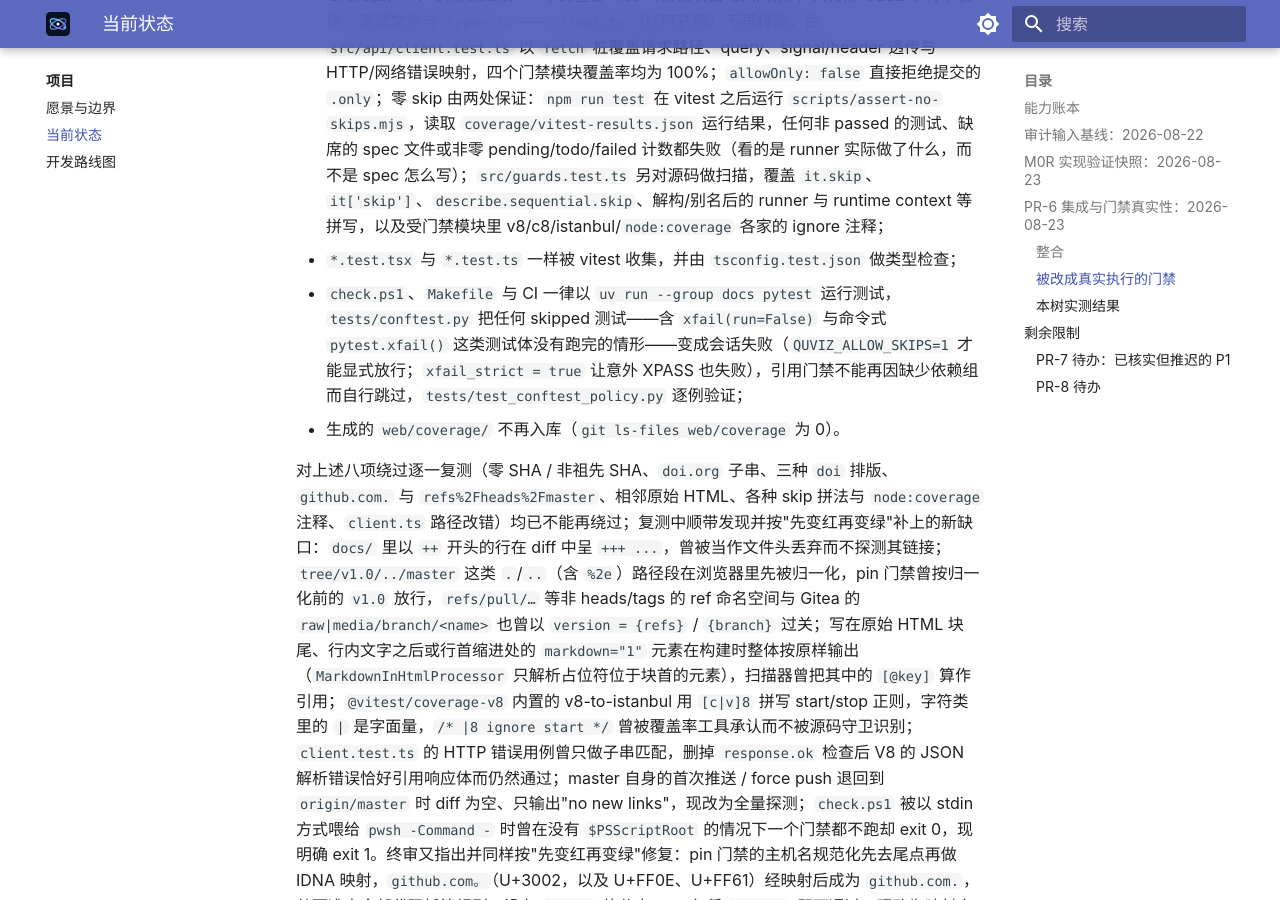
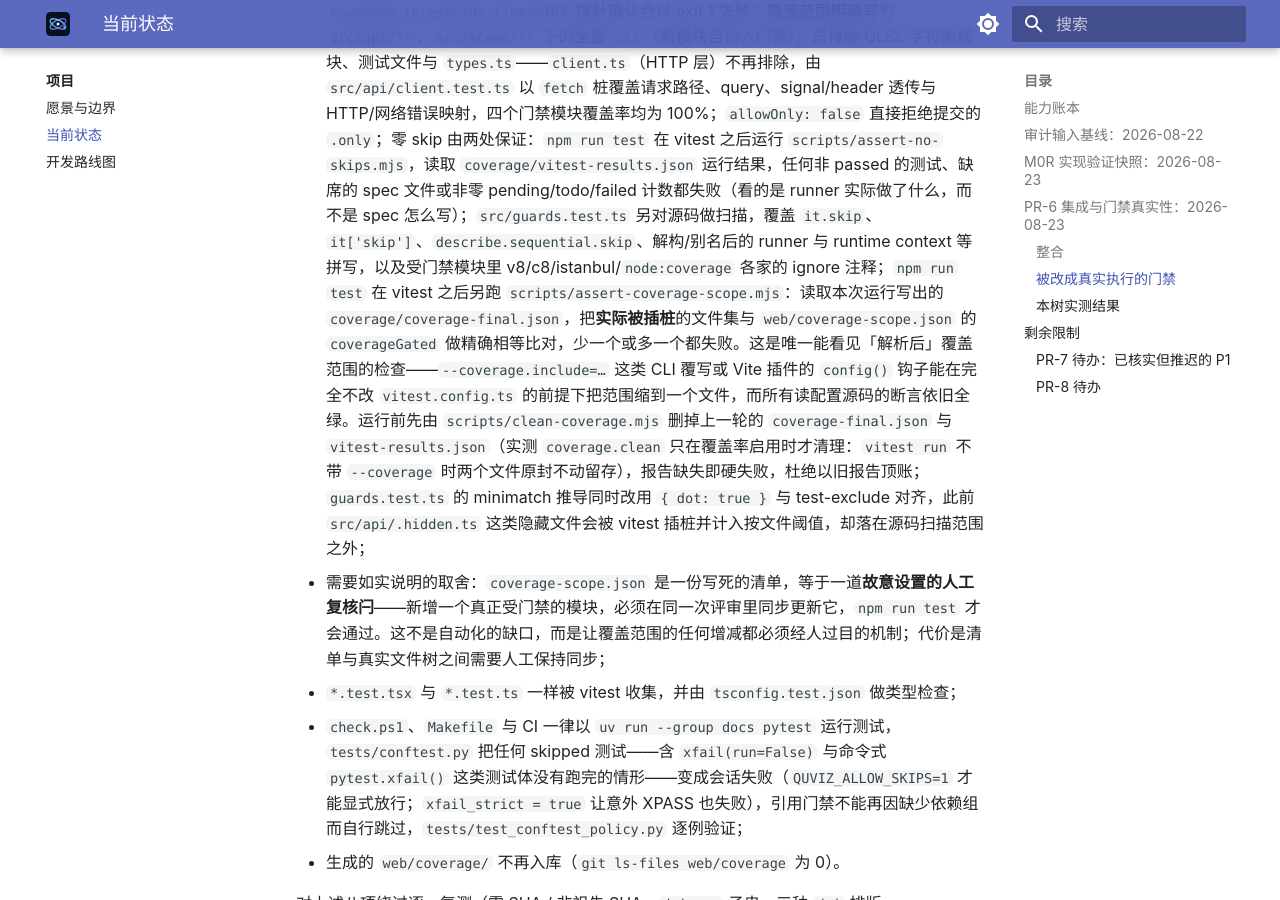
Before and after one commit to longwarriors/Atmoic-quantum-visualization, an MkDocs documentation site: the page built from docs/project/status.md, in a window 1280 px wide and 900 px high, scrolled down 4580 px. Built offline with MkDocs 1.6.1 and Material for MkDocs 9.7.7, drawn with Linux system fonts in a browser that asks for light colours; some of the changed text lies outside the part shown.

Commit message:
docs(status): record the measured counts and the coverage-scope latch
Both places that carry vitest counts were stale (178 total / guards 82); the
measured run is 191 total, guards 95. Also states what the new post-run gate
checks, that coverage.clean only fires when coverage is enabled (which is why
clean-coverage.mjs exists), and -- honestly -- that coverage-scope.json is a
deliberate human-review latch: a genuinely new gated module does not pass
`npm run test` until the manifest is updated in the same reviewed change.

Claude-Session: https://claude.ai/code/session_01EqzMdWUVy5DLF4HdQk5bbC

```diff
--- a/docs/project/status.md
+++ b/docs/project/status.md
@@ -17,7 +17,7 @@
 | $sp^3$ 系数与四面体方向 | 正交性与方向测试通过 | 尚不是完整点群/SALC 系统，未接入 UI |
 | 1D 网格契约 | 坐标、间距和边界测试通过 | 还没有 TISE/TDSE 求解器 |
 | HTTP API 与 QVPC/1 | API、二进制与 OpenAPI schema 测试通过 | 点云 binary 与 metadata 使用同参数 sidecar 请求 |
-| React/Three.js 场景 | 生产构建通过；QVPC/1 parser、HTTP client、相位色轮与测试套件自检的 vitest 单测（178 项）带强制覆盖率门槛，运行结果经 `assert-no-skips` 核对为零 skip；2pz、3dz² 浏览器视觉复核通过 | 视觉回归仍是人工检查（PR-8）；主 bundle 1,203 kB（gzip 329 kB）尚待拆分 |
+| React/Three.js 场景 | 生产构建通过；QVPC/1 parser、HTTP client、相位色轮与测试套件自检的 vitest 单测（191 项）带强制覆盖率门槛，运行结果经 `assert-no-skips` 核对为零 skip、经 `assert-coverage-scope` 核对本次实际插桩的文件集与 `coverage-scope.json` 完全一致；2pz、3dz² 浏览器视觉复核通过 | 视觉回归仍是人工检查（PR-8）；主 bundle 1,203 kB（gzip 329 kB）尚待拆分 |
 | 引用与 MkDocs | 引用键、orphan 条目、`source-audit` 条目的 commit/SHA/URL 一致性、生成索引、Markdown 字节级完整性与 strict build 受门禁保护；新增链接由 CI 在每次 pull request 与 push 上探测（首次推送 / force push 退回到与 `origin/master` 的合并基；`references.bib` 按解析后的条目比较，不靠行 diff） | 链接探测需要网络，本地 `check.ps1` / `make check` 不含；已存在外链的腐烂只由每周扫描发现；引用内容漂移没有任何检查 |
 
 ## 审计输入基线：2026-08-22
@@ -66,7 +66,8 @@ P0 解析门禁、概率流 representation、M1 解析叠加态、引用系统
 - **新增**的 URL/DOI 由 CI 的 `changed-links` 作业探测，除已知 bot 过滤站点（`BOT_HOSTS`）的 BLOCKED 与 HTTP 429 外任何非 OK 结果都失败——429 是限流，只说明探测被限速，不是对链接本身的判定；`BOT_HOSTS` 只按规范化后的主机名（或其子域）匹配，不再是对整个 URL 的子串测试，路径或查询串里出现站点名不能换来 BLOCKED 放行；`references.bib` 的新增目标由合并基与 HEAD 两份解析后的 bibliography 逐条目比较得出（单行条目、与其他字段同行或换行续写的 `doi` 都被看见），`docs/` 仍按行 diff 提取；该作业在每次 pull request（基准为目标分支）与 push（基准为推送前的提交）上运行，分支首次推送或 force push 使 `github.event.before` 为零 SHA 或不是 HEAD 的祖先时，退回到与 `origin/master` 的合并基而不再跳过——此前这两种情形会静默跳过探测；若该基准已包含 HEAD（master 自身的首次推送或 force push，`origin/master` 即 HEAD，此前会以"no new links"空跑）或 checkout 没有 `origin/master`（此前跳过），则改为全量探测 `references.bib` 的每个 URL/DOI，作业里没有任何一步会被跳过；`tests/test_check_script.py` 从 `ci.yml` 读出基准解析与探测两步的脚本在一次性仓库和 stub `uv` 上逐例执行。探测需要网络，仍不在本地 `check.ps1` / `make check` 内；每周全量扫描对 SUSPECT 不再放行；
 - `check.ps1` 启动时 `Push-Location` 到脚本自身所在的仓库根目录（并打印该路径），所有 Python/文档与 npm 步骤都在这一棵树上执行，`try/finally` 保证退出时恢复调用者目录——此前 Python/文档步骤跑在调用者当前目录、npm 步骤跑在 `$PSScriptRoot`，从另一个 checkout 以绝对路径调用会对两棵不同的树各测一半并返回 0；`tests/test_check_script.py` 用打印工作目录的 `uv`/`npm` 桩从陌生目录实际运行该脚本来验证；
 - QVPC/1 parser 拒绝非零保留 flag，对缺失、为空或非数值的响应头明确抛错，并钉住黄金字节流的头部；
-- `npm run test` 执行 `vitest run --coverage`，`vitest.config.ts` 的覆盖率门槛（语句/函数/行 90%，分支 85%，按文件评估）被真正评估——用 `--coverage.thresholds.lines=101` 探针确认会以 exit 1 失败；覆盖范围明确写为 `src/api/**`、`src/scene/**` 下的全部 `.ts`（新模块自动入门禁），只排除 GLSL 字符串模块、测试文件与 `types.ts`——`client.ts`（HTTP 层）不再排除，由 `src/api/client.test.ts` 以 `fetch` 桩覆盖请求路径、query、signal/header 透传与 HTTP/网络错误映射，四个门禁模块覆盖率均为 100%；`allowOnly: false` 直接拒绝提交的 `.only`；零 skip 由两处保证：`npm run test` 在 vitest 之后运行 `scripts/assert-no-skips.mjs`，读取 `coverage/vitest-results.json` 运行结果，任何非 passed 的测试、缺席的 spec 文件或非零 pending/todo/failed 计数都失败（看的是 runner 实际做了什么，而不是 spec 怎么写）；`src/guards.test.ts` 另对源码做扫描，覆盖 `it.skip`、`it['skip']`、`describe.sequential.skip`、解构/别名后的 runner 与 runtime context 等拼写，以及受门禁模块里 v8/c8/istanbul/`node:coverage` 各家的 ignore 注释；
+- `npm run test` 执行 `vitest run --coverage`，`vitest.config.ts` 的覆盖率门槛（语句/函数/行 90%，分支 85%，按文件评估）被真正评估——用 `--coverage.thresholds.lines=101` 探针确认会以 exit 1 失败；覆盖范围明确写为 `src/api/**`、`src/scene/**` 下的全部 `.ts`（新模块自动入门禁），只排除 GLSL 字符串模块、测试文件与 `types.ts`——`client.ts`（HTTP 层）不再排除，由 `src/api/client.test.ts` 以 `fetch` 桩覆盖请求路径、query、signal/header 透传与 HTTP/网络错误映射，四个门禁模块覆盖率均为 100%；`allowOnly: false` 直接拒绝提交的 `.only`；零 skip 由两处保证：`npm run test` 在 vitest 之后运行 `scripts/assert-no-skips.mjs`，读取 `coverage/vitest-results.json` 运行结果，任何非 passed 的测试、缺席的 spec 文件或非零 pending/todo/failed 计数都失败（看的是 runner 实际做了什么，而不是 spec 怎么写）；`src/guards.test.ts` 另对源码做扫描，覆盖 `it.skip`、`it['skip']`、`describe.sequential.skip`、解构/别名后的 runner 与 runtime context 等拼写，以及受门禁模块里 v8/c8/istanbul/`node:coverage` 各家的 ignore 注释；`npm run test` 在 vitest 之后另跑 `scripts/assert-coverage-scope.mjs`：读取本次运行写出的 `coverage/coverage-final.json`，把**实际被插桩**的文件集与 `web/coverage-scope.json` 的 `coverageGated` 做精确相等比对，少一个或多一个都失败。这是唯一能看见「解析后」覆盖范围的检查——`--coverage.include=…` 这类 CLI 覆写或 Vite 插件的 `config()` 钩子能在完全不改 `vitest.config.ts` 的前提下把范围缩到一个文件，而所有读配置源码的断言依旧全绿。运行前先由 `scripts/clean-coverage.mjs` 删掉上一轮的 `coverage-final.json` 与 `vitest-results.json`（实测 `coverage.clean` 只在覆盖率启用时才清理：`vitest run` 不带 `--coverage` 时两个文件原封不动留存），报告缺失即硬失败，杜绝以旧报告顶账；`guards.test.ts` 的 minimatch 推导同时改用 `{ dot: true }` 与 test-exclude 对齐，此前 `src/api/.hidden.ts` 这类隐藏文件会被 vitest 插桩并计入按文件阈值，却落在源码扫描范围之外；
+- 需要如实说明的取舍：`coverage-scope.json` 是一份写死的清单，等于一道**故意设置的人工复核闩**——新增一个真正受门禁的模块，必须在同一次评审里同步更新它，`npm run test` 才会通过。这不是自动化的缺口，而是让覆盖范围的任何增减都必须经人过目的机制；代价是清单与真实文件树之间需要人工保持同步；
 - `*.test.tsx` 与 `*.test.ts` 一样被 vitest 收集，并由 `tsconfig.test.json` 做类型检查；
 - `check.ps1`、`Makefile` 与 CI 一律以 `uv run --group docs pytest` 运行测试，`tests/conftest.py` 把任何 skipped 测试——含 `xfail(run=False)` 与命令式 `pytest.xfail()` 这类测试体没有跑完的情形——变成会话失败（`QUVIZ_ALLOW_SKIPS=1` 才能显式放行；`xfail_strict = true` 让意外 XPASS 也失败），引用门禁不能再因缺少依赖组而自行跳过，`tests/test_conftest_policy.py` 逐例验证；
 - 生成的 `web/coverage/` 不再入库（`git ls-files web/coverage` 为 0）。
@@ -86,7 +87,7 @@ P0 解析门禁、概率流 representation、M1 解析叠加态、引用系统
 | `uv run --group docs pytest --cov=quviz` | 767 passed，0 failed，0 skipped，68 warnings；总覆盖率 92.28%（门槛 85%）——该数字在全新工作树（无 `web/dist`）上测得；`web/dist` 存在时为 92.37%（见上文端到端复跑），因为 `src/quviz/api/app.py:37` 只在 `web/dist` 存在时才挂载前端 |
 | 引用索引 `--check` | 通过 |
 | `mkdocs build --strict` | 通过（2.6 s；仅上游 mkdocs-material 2.0 提示） |
-| `npm run test` | 4 个文件 178 tests passed（`qvpc.test.ts` 65、`guards.test.ts` 82、`client.test.ts` 27、`color.test.ts` 4）；`assert-no-skips` 核对运行结果：0 skipped，0 todo；`qvpc.ts`、`client.ts` 与 `color.ts` 语句/分支/函数/行覆盖率均 100% |
+| `npm run test` | 4 个文件 191 tests passed（`guards.test.ts` 95、`qvpc.test.ts` 65、`client.test.ts` 27、`color.test.ts` 4）；`assert-no-skips` 核对运行结果：0 skipped，0 todo；`assert-coverage-scope` 核对 `coverage-final.json`：实际插桩 3 个模块，与 `coverage-scope.json` 完全一致；`qvpc.ts`、`client.ts` 与 `color.ts` 语句/分支/函数/行覆盖率均 100% |
 | `npm run build` | 通过；`index-*.js` 1,203.66 kB（gzip 329.07 kB），CSS gzip 3.60 kB；仍有 chunk > 500 kB 警告 |
 | 工作树 | `git status --short` 为空；`git ls-files --eol` 无 CRLF 工作副本 |
 
```
